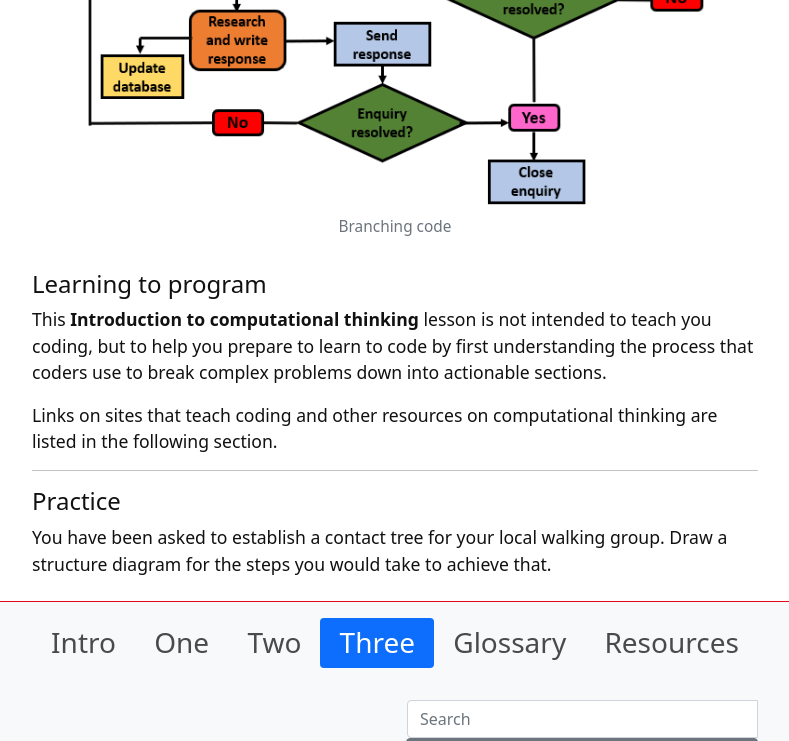
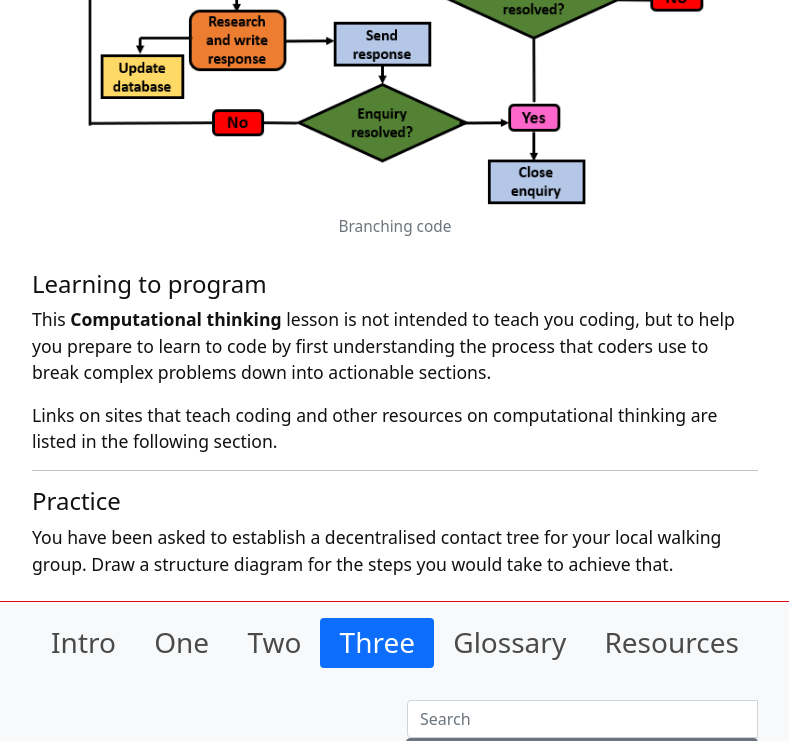
Before and after one commit to weaverbel/intro-computational-thinking, a Jekyll site: the page built from content/3-lesson.md, in a window 1280 px wide and 900 px high, scrolled down 1817 px, cut to the strip 0-741 px from the top of the window. Shown: the whole strip, without its empty margins (245-1034 px from the left). Built offline with Jekyll 4.4.1, drawn with Linux system fonts in a browser that asks for light colours.

Commit message:
Update 3-lesson.md
change title

```diff
--- a/content/3-lesson.md
+++ b/content/3-lesson.md
@@ -32,7 +32,7 @@ Programming rarely works in such a linear fashion. Code generally includes branc
 
 #### Learning to program
 
-This **Introduction to computational thinking** lesson  is not intended to teach you coding, but to help you prepare to learn to code by first understanding the process that coders use to break complex problems down into actionable sections.
+This **Computational thinking** lesson  is not intended to teach you coding, but to help you prepare to learn to code by first understanding the process that coders use to break complex problems down into actionable sections.
 
 Links on sites that teach coding and other resources on computational thinking are listed in the following section.
 
@@ -40,4 +40,4 @@ Links on sites that teach coding and other resources on computational thinking a
 
 #### Practice
 
-You have been asked to establish a contact tree for your local walking group. Draw a structure diagram for the steps you would take to achieve that.
+You have been asked to establish a decentralised contact tree for your local walking group. Draw a structure diagram for the steps you would take to achieve that.
```
